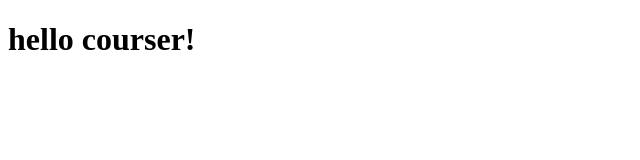
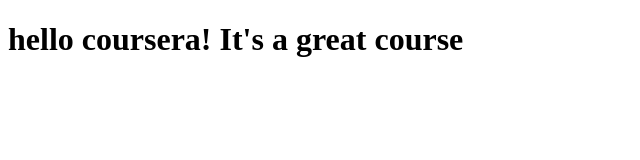
Before and after one commit to AtifYounis/Coursera-test, a plain HTML site: page site/index.html in a window 1280 px wide. Shown: the whole page, without its empty margins (0-640 px from the left). Drawn offline with Linux system fonts and the light colour scheme.

Commit message:
small addition to our page content

```diff
--- a/site/index.html
+++ b/site/index.html
@@ -4,6 +4,6 @@
 	<title>hello coursera</title>
 </head>
 <body>
-<h1>hello courser!</h1>
+<h1>hello coursera! It's a great course</h1>
 </body>
 </html>
```
